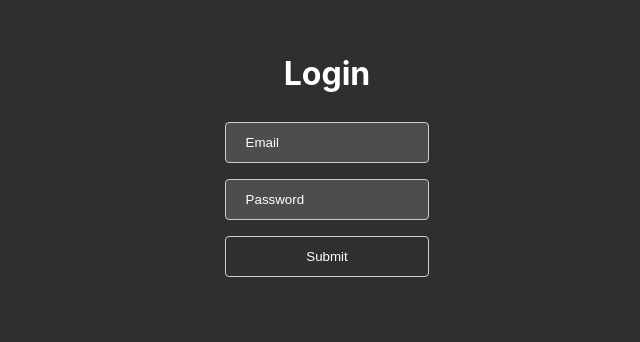
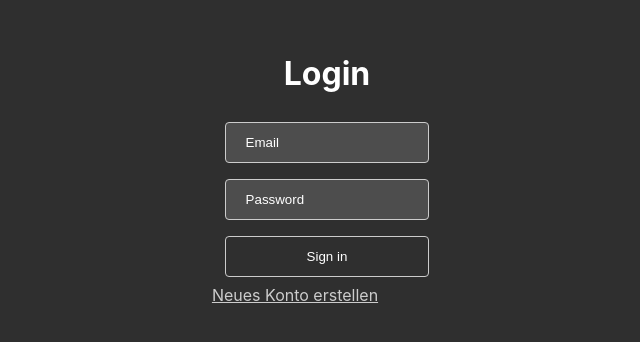
Before and after one commit to stefanlaux/2022uK294_StLau_address, a React (Create React App) app in the folder Projektarbeit/react-app/: page / in a window 1280 px wide. Shown: the part 138-480 px from the top of the page, without its empty margins (313-953 px from the left). Built offline with nearby package versions, Linux system fonts and the light colour scheme.

Commit message:
Better design for Login page and better folder structure

```diff
--- a/Projektarbeit/react-app/src/css/Login.css
+++ b/Projektarbeit/react-app/src/css/Login.css
@@ -42,3 +42,11 @@ button{
     background-color: #d0d0d0;
     color: black;
 }
+
+.link{
+    color: #ccc;
+}
+
+.divLink{
+margin-right: 5%;
+}
--- a/Projektarbeit/react-app/src/index.tsx
+++ b/Projektarbeit/react-app/src/index.tsx
@@ -1,7 +1,7 @@
 import React from 'react';
 import ReactDOM from 'react-dom/client';
 import './css/index.css';
-import Login from './Login';
+import Login from './pages/Login';
 import reportWebVitals from './reportWebVitals';
 
 const root = ReactDOM.createRoot(
--- a/Projektarbeit/react-app/src/LoginForm.tsx
+++ b/Projektarbeit/react-app/src/molecules/LoginForm.tsx
@@ -1,8 +1,5 @@
-/* eslint-disable @typescript-eslint/no-unused-vars */
-import { accessSync } from "fs";
 import React, { useState } from "react";
-import './css/Login.css'
-import Home from "./Home";
+import '../css/Login.css'
 
 function LoginForm() {
     const [email, setEmail] = useState("");
@@ -28,8 +25,8 @@ function LoginForm() {
             const token = await response.json();
             setToken(token.accessToken);
 
-            if (accessToken === "") {
-                alert("Invalid credentials");
+            if (response.status === 400) {
+                alert("Invalid credentials or user does not exist");
             }
 
         } catch (error) {
@@ -39,16 +36,17 @@ function LoginForm() {
 
     return (
         <div>
-
-
             <h1>Login</h1>
             <form onSubmit={handleSubmit}>
                 <input value={email} onChange={e => setEmail(e.target.value)} placeholder="Email" type="email" name="email" required />
                 <br />
                 <input value={password} onChange={e => setPassword(e.target.value)} placeholder="Password" type="password" name="password" required />
                 <br />
-                <button className="btn" type="submit">Submit</button>
+                <button className="btn" type="submit">Sign in</button>
             </form>
+            <div className="divLink">
+                <a className="link" href="/register">Neues Konto erstellen</a>
+            </div>
         </div>
     );
 
--- a/Projektarbeit/react-app/src/Login.tsx
+++ b/Projektarbeit/react-app/src/pages/Login.tsx
@@ -1,6 +1,6 @@
 import React from 'react';
-import './css/App.css';
-import LoginForm from './LoginForm';
+import '../css/App.css';
+import LoginForm from '../molecules/LoginForm';
 
 function Login() {
   return (
```
Also changed, not shown: Projektarbeit/react-app/src/pages/Home.tsx (renamed from Projektarbeit/react-app/src/Home.tsx), 1 other file (tests, documents, lock files or other folders).
